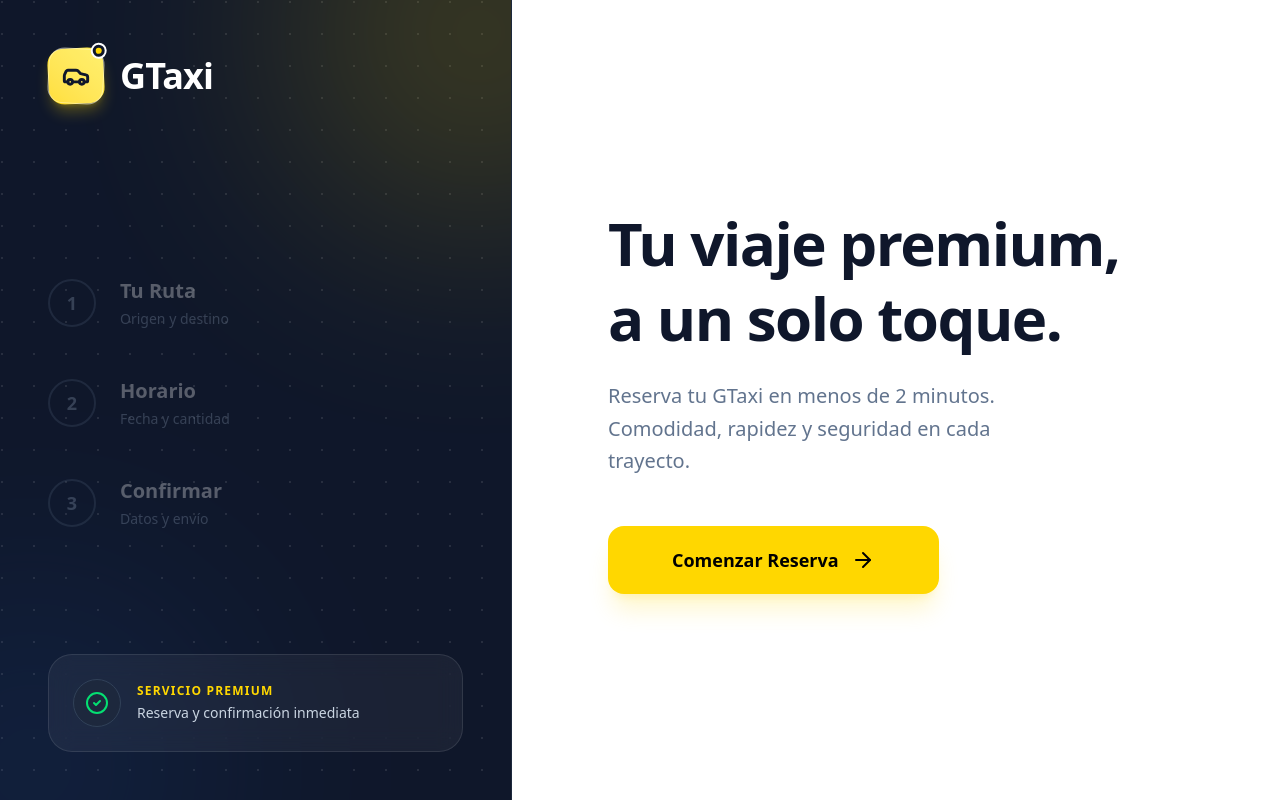
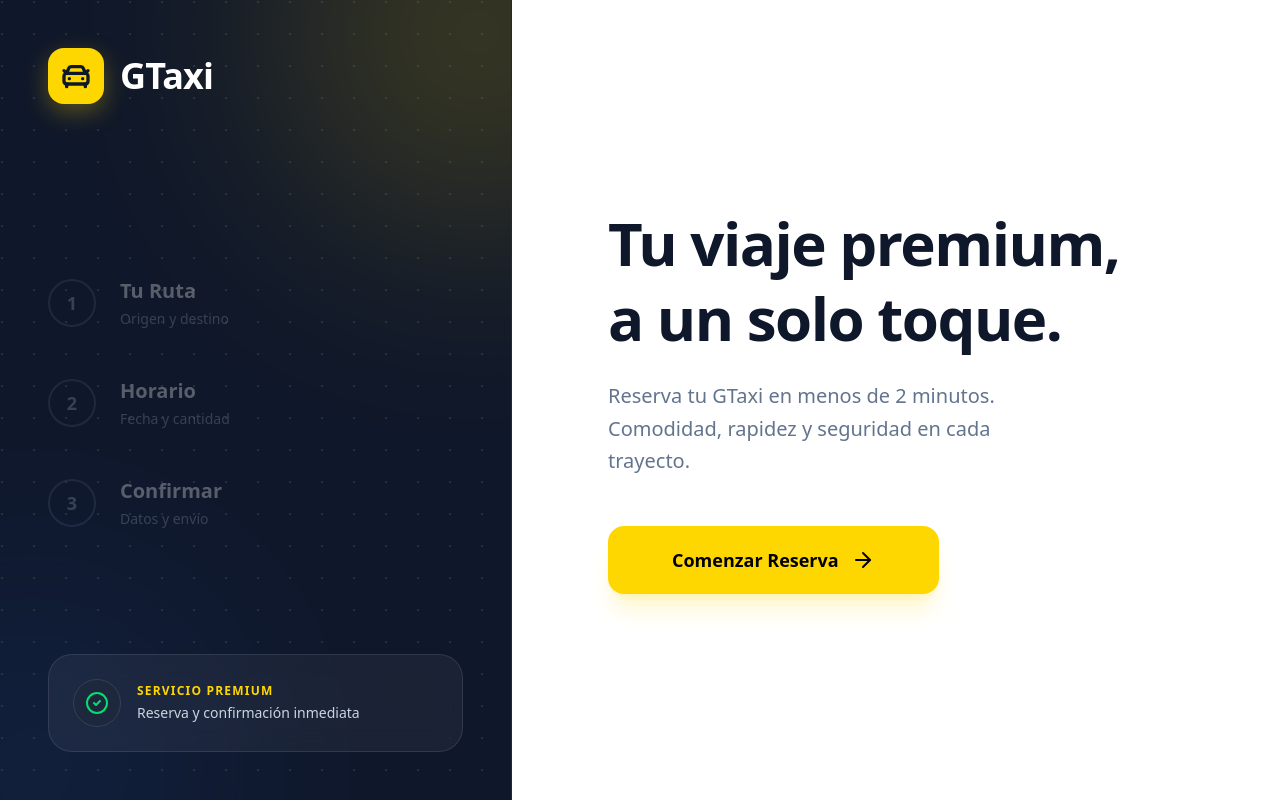
Before and after one commit to marcogugliandolo/GTaxi, a React (Vite) app: page / in a window 1280 px wide. Built offline with nearby package versions, Linux system fonts and the light colour scheme.

Commit message:
"Actualizar logo y título de la app".

```diff
--- a/index.html
+++ b/index.html
@@ -3,7 +3,8 @@
   <head>
     <meta charset="UTF-8" />
     <meta name="viewport" content="width=device-width, initial-scale=1.0" />
-    <title>My Google AI Studio App</title>
+    <link rel="icon" type="image/svg+xml" href="/favicon.svg" />
+    <title>GTaxi</title>
   </head>
   <body>
     <div id="root"></div>
--- a/src/components/BookingWizard.tsx
+++ b/src/components/BookingWizard.tsx
@@ -6,7 +6,7 @@ import {
   ArrowLeft,
   CheckCircle2,
   Send,
-  Car
+  CarFront
 } from 'lucide-react';
 import { BookingData } from '../types';
 import AddressInput from './AddressInput';
@@ -116,12 +116,8 @@ Por favor, confirmar disponibilidad. ¡Gracias!`;
 
         {/* Brand Logo */}
         <div className="relative z-10 flex items-center gap-4">
-          <div className="relative w-14 h-14 bg-gradient-to-tr from-[#FFD700] to-[#FFED4A] rounded-2xl flex items-center justify-center shadow-lg shadow-[#FFD700]/30 transform -rotate-3">
-            <div className="absolute inset-0 bg-white/20 rounded-2xl transform rotate-6 border border-white/40"></div>
-            <Car className="w-7 h-7 text-slate-900 relative z-10 transform rotate-3" strokeWidth={2.5} />
-            <div className="absolute -top-1 -right-1 w-4 h-4 bg-slate-900 rounded-full flex items-center justify-center border-2 border-white">
-               <div className="w-1.5 h-1.5 bg-[#FFD700] rounded-full"></div>
-            </div>
+          <div className="relative w-14 h-14 bg-[#FFD700] rounded-2xl flex items-center justify-center shadow-[0_8px_24px_rgba(255,215,0,0.3)]">
+            <CarFront className="w-8 h-8 text-slate-900" strokeWidth={2.5} />
           </div>
           <span className="text-4xl font-extrabold tracking-tight text-white">GTaxi</span>
         </div>
@@ -185,9 +181,8 @@ Por favor, confirmar disponibilidad. ¡Gracias!`;
                 <ArrowLeft className="w-5 h-5" />
               </button>
               <div className="flex items-center gap-2">
-                <div className="relative w-8 h-8 bg-gradient-to-tr from-[#FFD700] to-[#FFED4A] rounded-lg flex items-center justify-center shadow-sm transform -rotate-3">
-                  <div className="absolute inset-0 bg-white/20 rounded-lg transform rotate-6 border border-white/40"></div>
-                  <Car className="w-4 h-4 text-slate-900 relative z-10 transform rotate-3" strokeWidth={2.5} />
+                <div className="relative w-8 h-8 bg-[#FFD700] rounded-lg flex items-center justify-center shadow-sm">
+                  <CarFront className="w-5 h-5 text-slate-900" strokeWidth={2.5} />
                 </div>
                 <span className="font-bold text-slate-900 tracking-tight text-lg">GTaxi</span>
               </div>
@@ -219,12 +214,8 @@ Por favor, confirmar disponibilidad. ¡Gracias!`;
                 <div className="relative z-10 w-full max-w-xl mx-auto flex flex-col items-center md:items-start text-center md:text-left pt-12 md:pt-0">
 
                   {/* Mobile Logo */}
-                  <div className="md:hidden relative w-24 h-24 bg-gradient-to-tr from-[#FFD700] to-[#FFED4A] rounded-3xl flex items-center justify-center shadow-[0_0_40px_rgba(255,215,0,0.3)] mb-10 transform -rotate-3">
-                    <div className="absolute inset-0 bg-white/20 rounded-3xl transform rotate-6 border border-white/40"></div>
-                    <Car className="w-12 h-12 text-slate-900 relative z-10 transform rotate-3" strokeWidth={2.5} />
-                    <div className="absolute -top-2 -right-2 w-6 h-6 bg-slate-900 rounded-full flex items-center justify-center border-[3px] border-white">
-                       <div className="w-2.5 h-2.5 bg-[#FFD700] rounded-full"></div>
-                    </div>
+                  <div className="md:hidden relative w-24 h-24 bg-[#FFD700] rounded-[2rem] flex items-center justify-center shadow-[0_12px_32px_rgba(255,215,0,0.3)] mb-10">
+                    <CarFront className="w-12 h-12 text-slate-900" strokeWidth={2.5} />
                   </div>
 
                   <h1 className="text-4xl sm:text-5xl md:text-6xl font-extrabold text-white md:text-slate-900 mb-6 tracking-tight leading-tight">
```
Also changed, not shown: public/favicon.svg (added).
